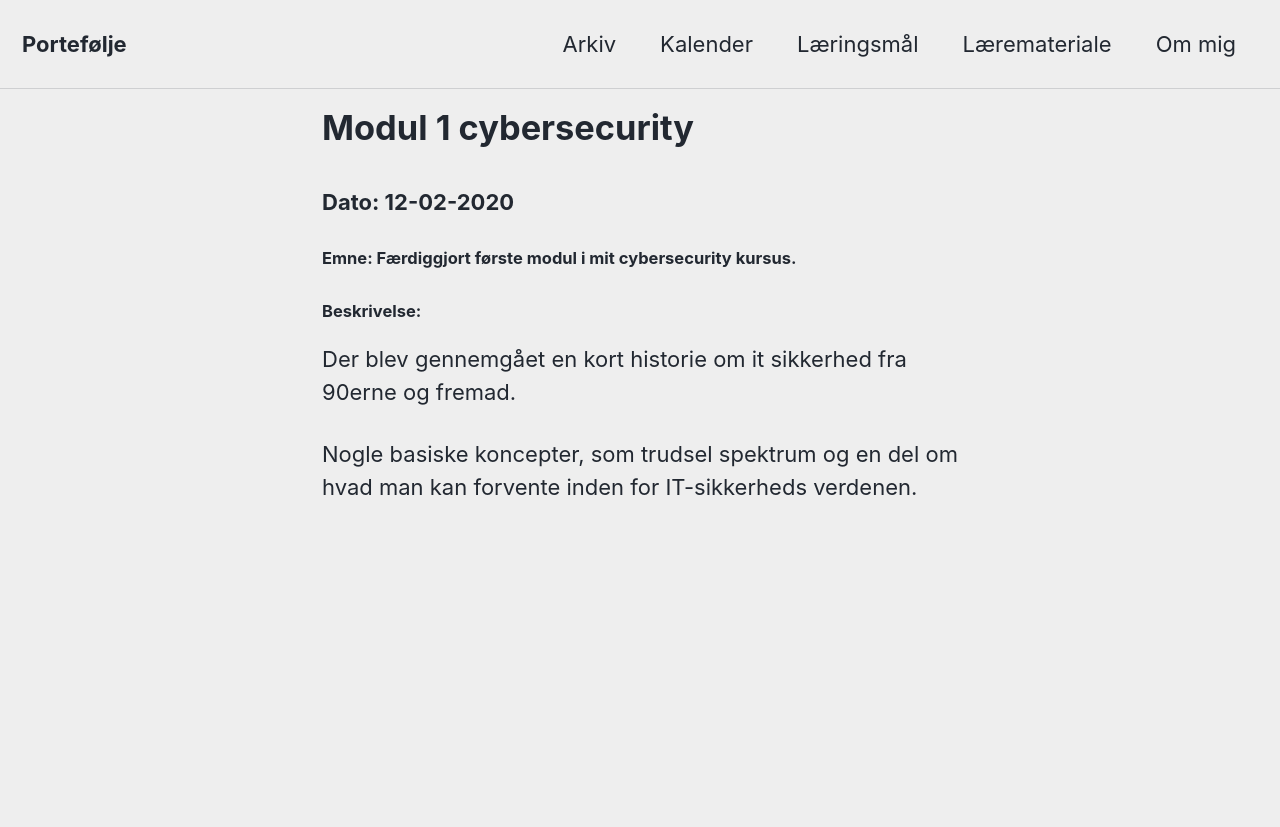
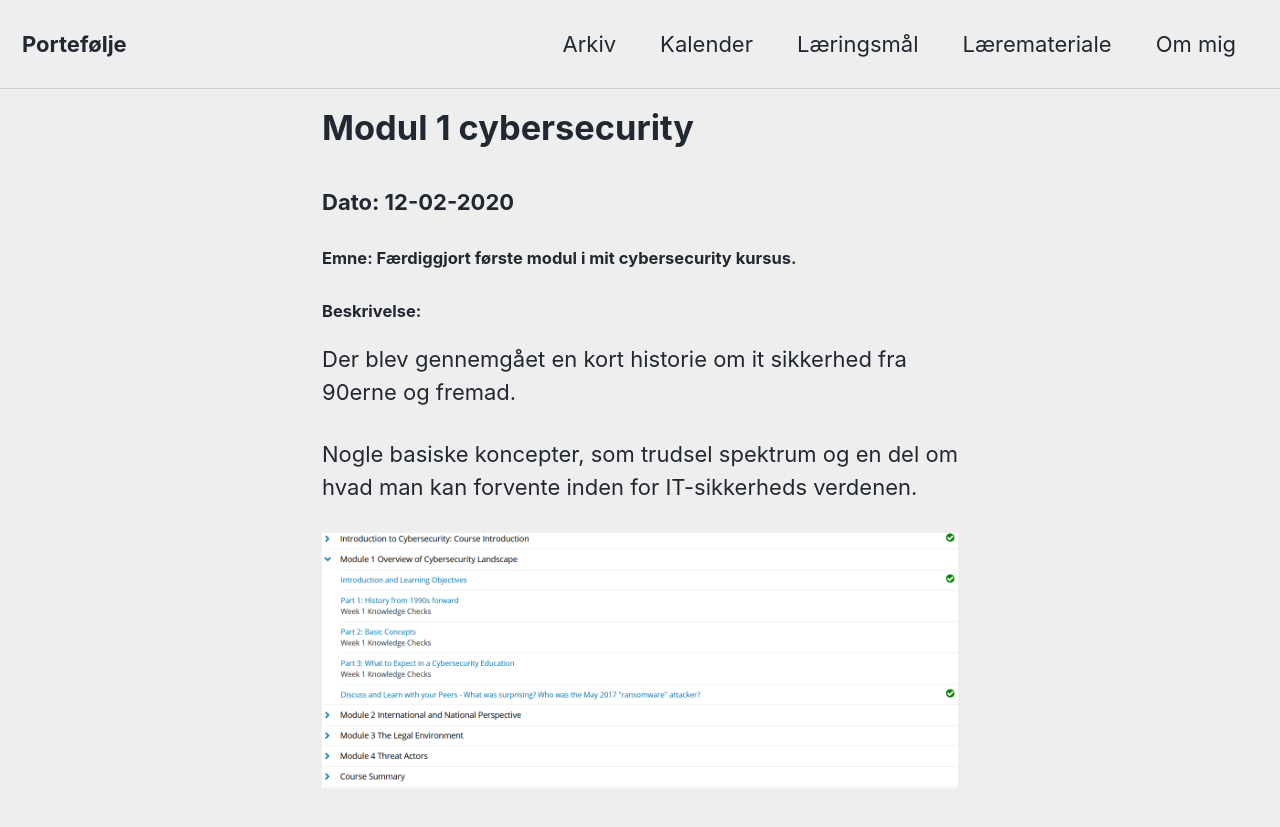
Before and after one commit to Emil428f/Portfolio, a Jekyll site: the page built from _posts/2020-02-12-Modul 1 - cybersecurity.md, in a window 1280 px wide and 900 px high. Shown: the top 827 px of the window. Built offline with Jekyll 4.4.1, drawn with Linux system fonts in a browser that asks for light colours; cached includes are drawn as plain includes; nearby versions of some CDN libraries.

Commit message:
Update 2020-02-12-Modul 1 - cybersecurity.md

```diff
--- a/_posts/2020-02-12-Modul 1 - cybersecurity.md
+++ b/_posts/2020-02-12-Modul 1 - cybersecurity.md
@@ -14,4 +14,4 @@ Der blev gennemgået en kort historie om it sikkerhed fra 90erne og fremad.
 
 Nogle basiske koncepter, som trudsel spektrum og en del om hvad man kan forvente inden for IT-sikkerheds verdenen.
 
-![](assets/images/første modul, it-sikkerhed.png)
+![](/assets/images/første modul, it-sikkerhed.png)
```
